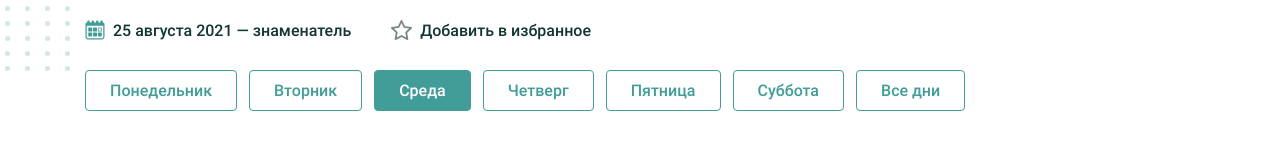
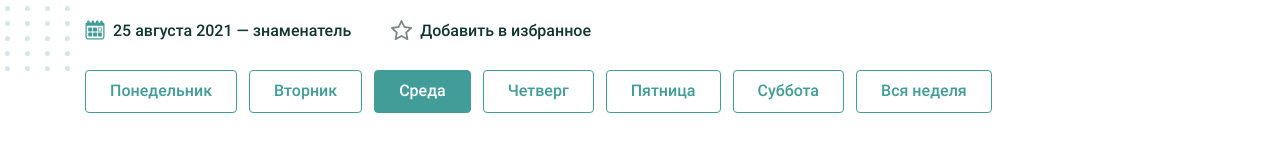
Before and after one commit to Psiniy-programmer/mfrsap, a React (Create React App) app: page /list/1 in a window 1280 px wide. Shown: the part 164-326 px from the top of the page. Built offline with nearby package versions, Linux system fonts and the light colour scheme; no server answers.

Commit message:
fix DaysCarousel

```diff
--- a/src/Components/Views/RaspView/DaysCarousel/style.css
+++ b/src/Components/Views/RaspView/DaysCarousel/style.css
@@ -1,28 +1,6 @@
-@media only screen and (max-width: 1224px) {
 .scroller-container {
     overflow: hidden;
     margin: 0 -10px 10px -10px;
-    }
-
-    .DaysCarousel {
-        display: inline-block;
-        min-width: 100%;
-        padding: 10px;
-    }
-
-    .DayItem {
-        width: 50px;
-        height: 50px;
-        color: var(--green);
-        border: 1px solid var(--green);
-        border-radius: 25px;
-        display: grid;
-        align-items: center;
-        text-align: center;
-    }
-
-    .DayItem_everyone {
-        display: none;
 }
 
 .container-wrapper {
@@ -32,36 +10,59 @@
     padding-bottom: 30px;
 }
 
+.DaysCarousel {
+    display: inline-block;
+    min-width: 100%;
+    padding: 10px;
+}
+
 .DaysCarousel-wrap {
     display: grid;
     grid-template-columns: repeat(6, 1fr);
     gap: var(--carousel--gap);
 }
+
+.DayItem {
+    display: grid;
+    width: 50px;
+    height: 50px;
+    align-items: center;
+    border: 1px solid var(--green);
+    border-radius: 25px;
+    text-align: center;
+    color: var(--green);
+}
+
+.DayItem_everyone {
+    display: none;
 }
 
 @media only screen and (min-width: 1224px) {
     .DaysCarousel {
         display: flex;
         margin-bottom: 30px;
+        padding: 0;
     }
 
     .DayItem {
-        min-width: 95px;
-        height: 41px;
+        display: block;
+        width: auto;
+        height: auto;
+        padding: 10px 24px;
         border: 1px solid var(--green);
-        box-sizing: border-box;
         border-radius: 4px;
-        padding: 10px 24px;
-        color: var(--green);
-        display: flex;
-        align-items: center;
 
         font-size: 16px;
         font-style: normal;
         font-weight: 500;
-        line-height: 100%;
-        text-align: center;
+        line-height: 1.3;
+
+        color: var(--green);
         cursor: pointer;
+    }
+
+    .DayItem_everyone {
+        display: block;
     }
 
     .DayItem + .DayItem {
--- a/src/helpers/helpData.js
+++ b/src/helpers/helpData.js
@@ -65,8 +65,8 @@ const desktopCarouselData = [
         'eng': 'saturday'
     },
     {
-        'rus': 'Все дни',
-        'eng': 'everyone'
+        'rus': 'Вся неделя',
+        'eng': 'whole week '
     }
 ]
 
```
Lines whose indentation alone changed are shown as unchanged.
